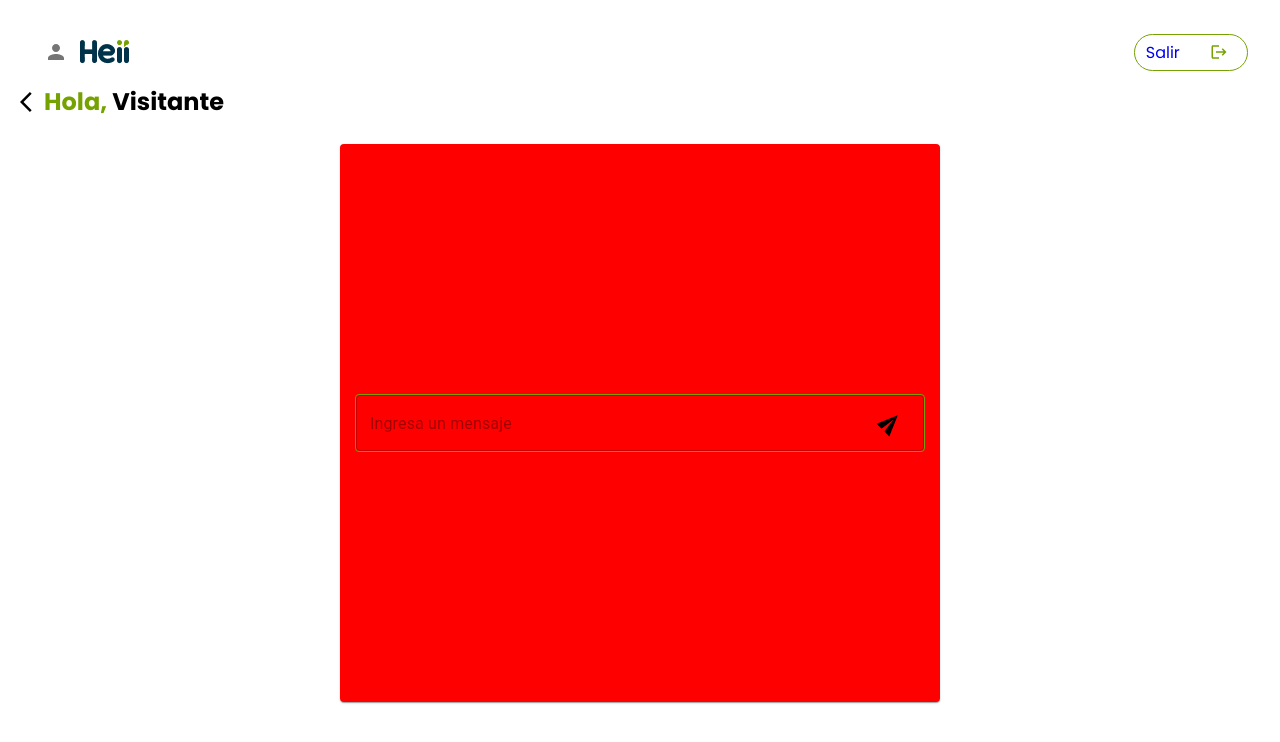
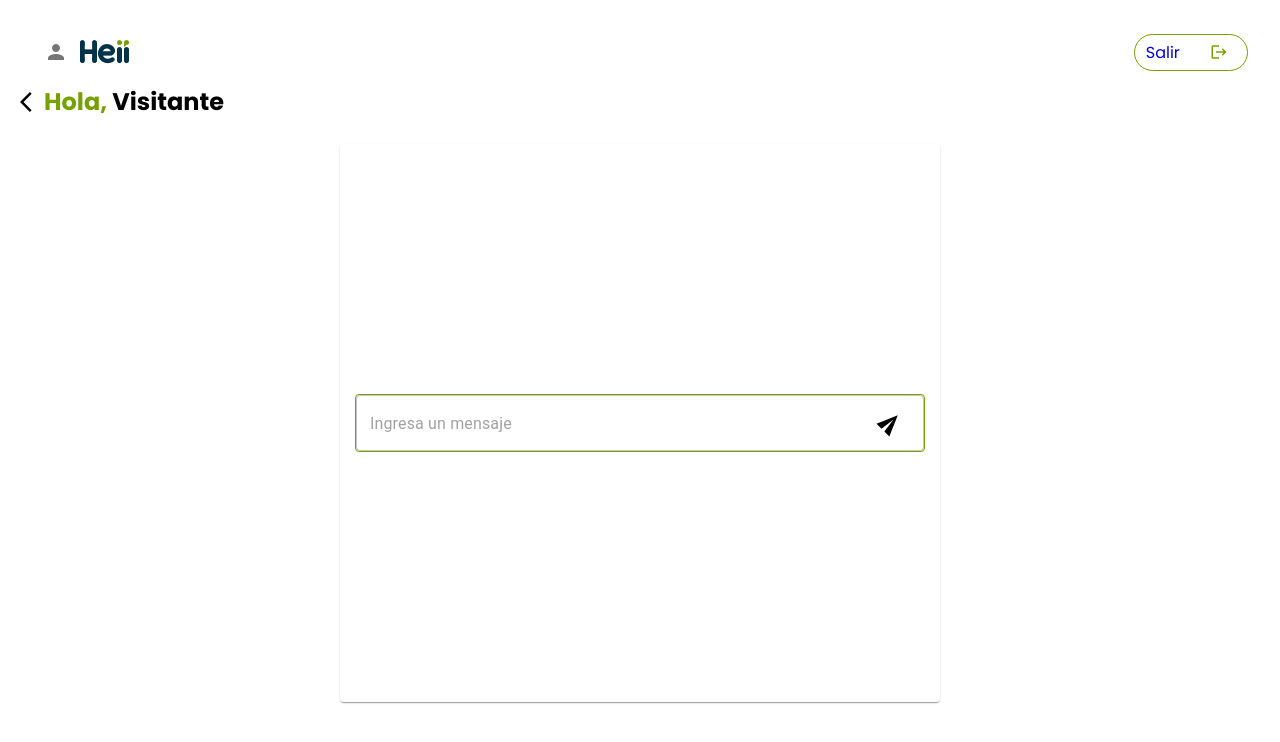
Before and after one commit to repopruebas037/frontreact, a React (Create React App) app: page /chatbot in a window 1280 px wide. Shown: the top 742 px of the page. Built offline with nearby package versions, Linux system fonts and the light colour scheme.

Commit message:
fix chat

```diff
--- a/src/modules/chatbot/components/UserChat.tsx
+++ b/src/modules/chatbot/components/UserChat.tsx
@@ -63,7 +63,6 @@ const Chatbot: React.FC<ChatbotProps> = ({ messages, onUserSend }) => {
     '@media (max-width: 600px)': {
       width: '90%',
     },
-    backgroundColor: 'red'
   });
 
   const messagesEndRef = useRef<HTMLDivElement>(null);
@@ -123,7 +122,6 @@ const Chatbot: React.FC<ChatbotProps> = ({ messages, onUserSend }) => {
               flex: 0,
               display: 'flex',
               flexDirection: 'column',
-              backgroundColor: 'blue',
               overflowY: 'auto',
               "&::-webkit-scrollbar": {
                 width: "6px"
```
